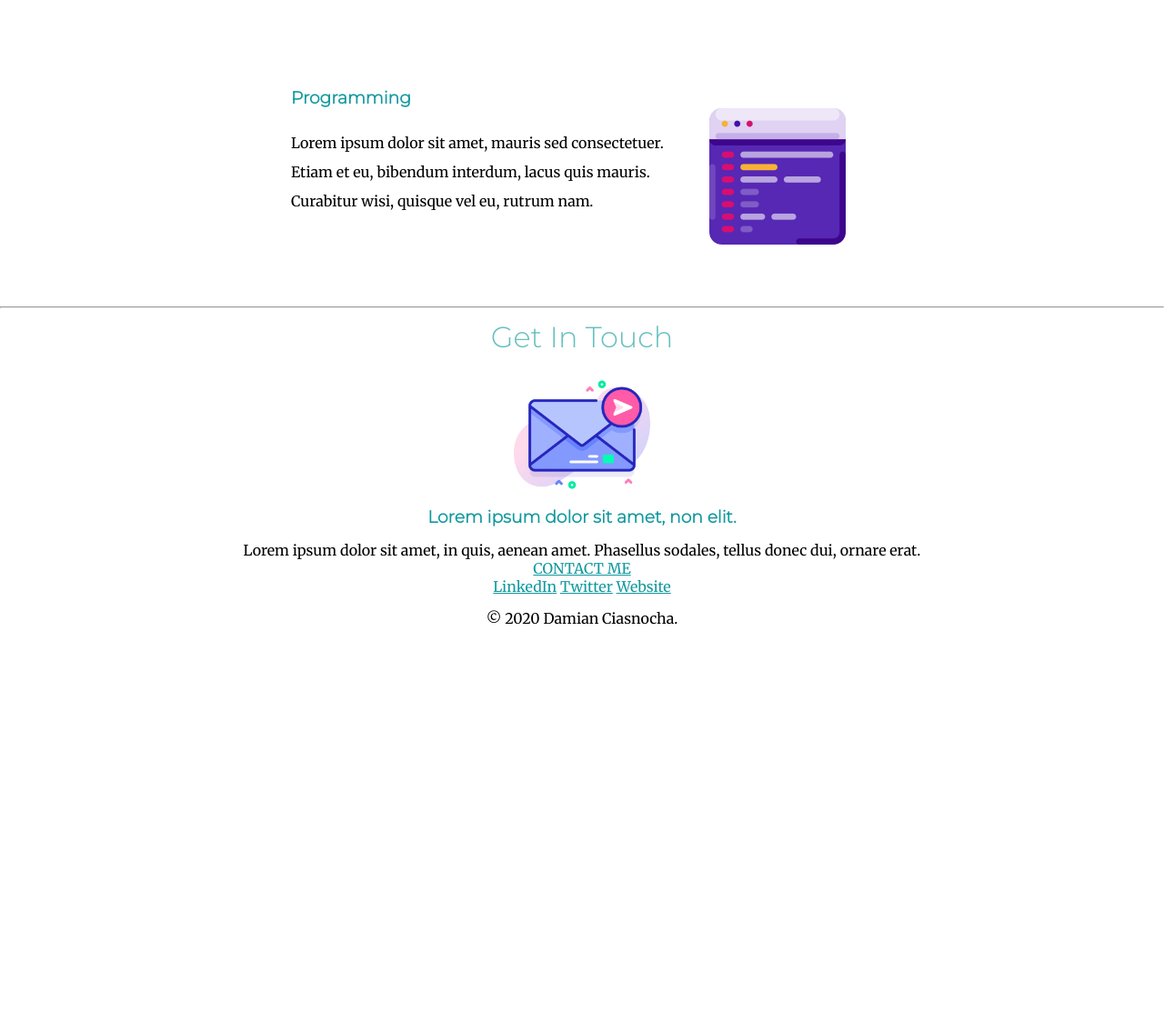
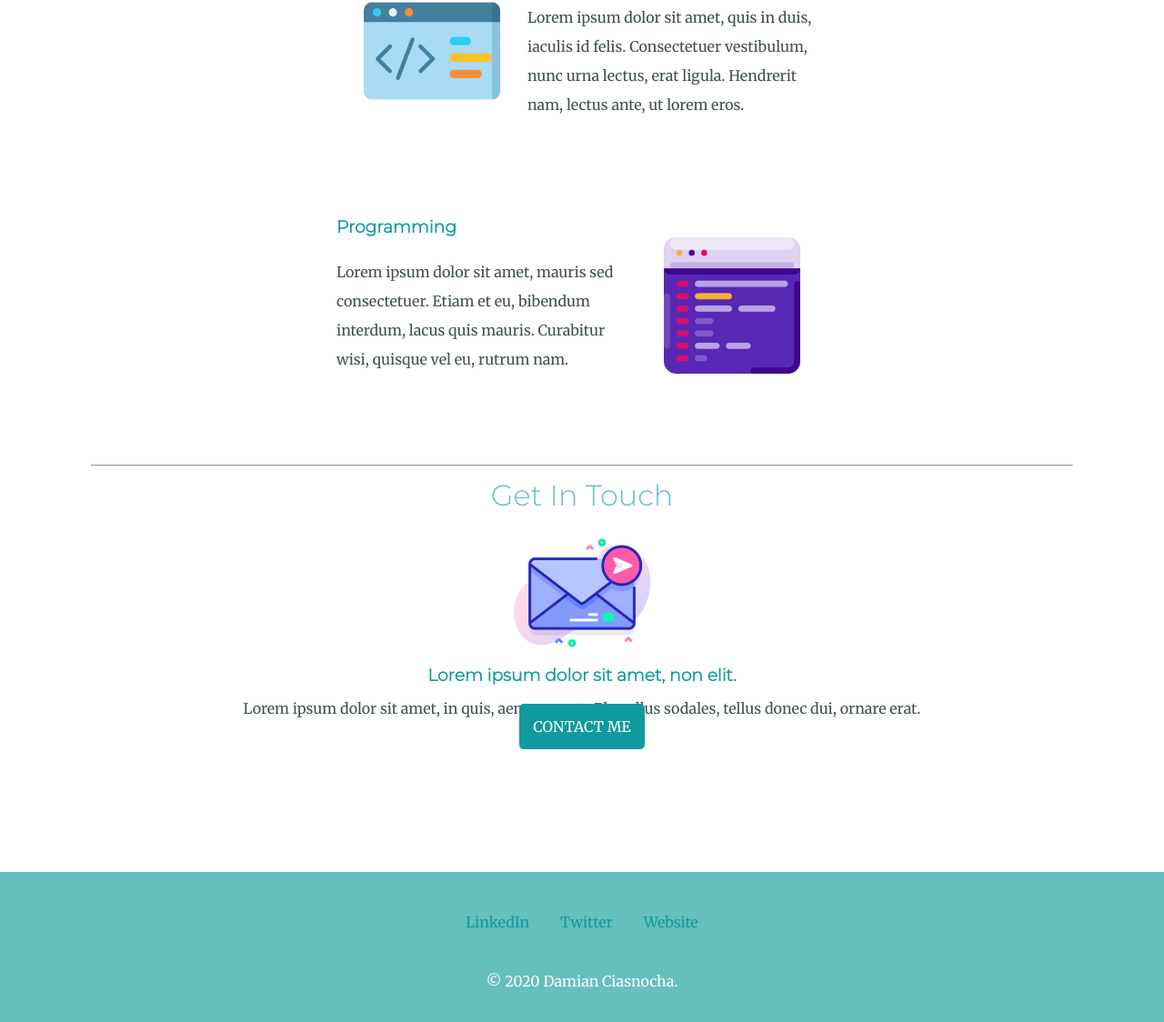
Before and after one commit to damian80/Sample-of-personal-blog, a plain HTML site: page index.html in a window 1280 px wide. Shown: the part 1336-2460 px from the top of the page at 91% size. Before the commit the page ends 2026 px from the top, so only its background shows below. Drawn offline with Linux system fonts and the light colour scheme.

Commit message:
Add files via upload

```diff
--- a/index.html
+++ b/index.html
@@ -75,7 +75,7 @@
       <a class="footer-link" href="https://www.linkedin.com/">LinkedIn</a>
       <a class="footer-link" href="https://twitter.com/">Twitter</a>
       <a class="footer-link" href="https://www.appbrewery.co/">Website</a>
-      <p>© 2020 Damian Ciasnocha.</p>
+      <p class="data">© 2020 Damian Ciasnocha.</p>
     </div>
   </body>
 </html>
--- a/style.css
+++ b/style.css
@@ -6,6 +6,7 @@
 
 body {
   text-align: center;
+  color: #40514e;
 }
 
 h1 {
@@ -25,7 +26,9 @@ h3 {
   font-family: "Montserrat", sans-serif;
   color: #11999e;
 }
-
+hr {
+  margin-top: 10px;
+}
 div.top {
   background-color: #e4f9f5;
   position: relative;
@@ -37,7 +40,9 @@ div.top {
 p {
   margin-top: 15px;
 }
-
+.middle-container {
+  padding: 100px;
+}
 .top-cloud {
   position: absolute;
   right: 300px;
@@ -65,3 +70,30 @@ a {
   float: right;
   padding: 30px;
 }
+
+a.btn {
+  border-radius: 5px;
+  text-decoration: none;
+  /* border: 5px solid #11999e; */
+  background-color: #11999e;
+  color: white;
+  padding: 15px;
+}
+.bottom-container {
+  background-color: #66bfbf;
+  margin-top: 50px;
+  padding: 45px;
+}
+.footer-link {
+  /* padding-top: 45px; */
+  padding: 15px;
+  color: #11999e;
+  text-decoration: none;
+}
+.footer-link:hover {
+  color: #eaf6f6;
+}
+.data {
+  padding: 30px;
+  color: white;
+}
```
